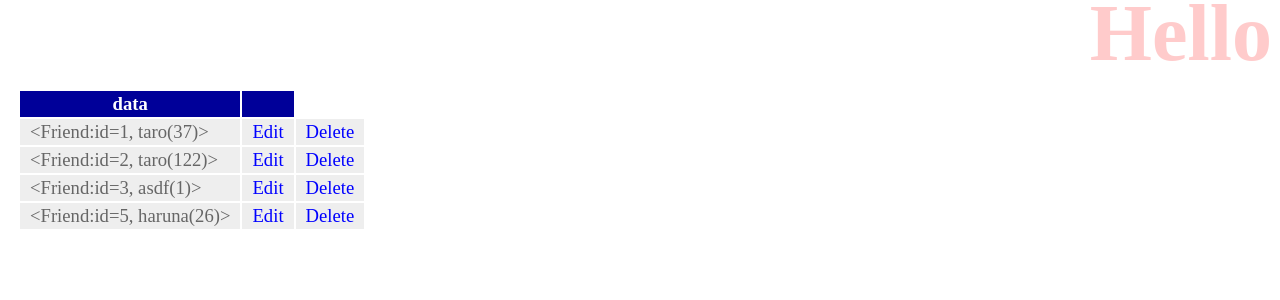
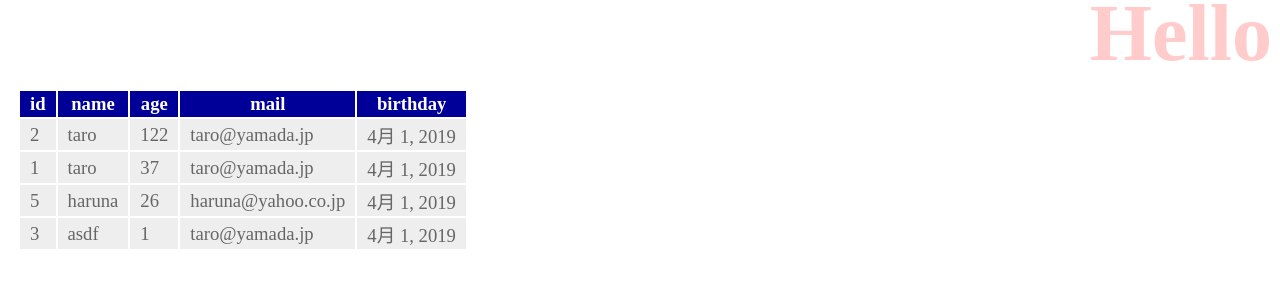
Before and after one commit to yunsunghyun/django_app, a Django app: page /hello/ in a window 1280 px wide. Shown: the top 300 px of the page. Run offline with Django 3.2, Linux system fonts and the light colour scheme; data comes from the database, SQL or seed files in the repository; both versions use the stored data as it was after the commit.

Commit message:
commit 0421

```diff
--- a/hello/templates/hello/index.html
+++ b/hello/templates/hello/index.html
@@ -9,16 +9,22 @@
 </head>
 <body>
     <h1>{{title}}</h1>
+    <p>{{ message|safe }}</p>
     <table>
         <tr>
-            <th>data</th>
-            <th></th>
+            <th>id</th>
+            <th>name</th>
+            <th>age</th>
+            <th>mail</th>
+            <th>birthday</th>
         </tr>
         {% for item in data %}
             <tr>
-                <td>{{item}}</td>
-                <td><a href="{% url 'edit' item.id %}">Edit</a></td>
-                <td><a href="{% url 'delete' item.id %}">Delete</a></td>
+                <td>{{ item.id }}</td>
+                <td>{{ item.name }}</td>
+                <td>{{ item.age }}</td>
+                <td>{{ item.mail }}</td>
+                <td>{{ item.birthday }}</td>
             </tr>
         {% endfor %}
     </table>
--- a/hello/views.py
+++ b/hello/views.py
@@ -6,9 +6,10 @@ from .forms import FriendForm, FindForm
 
 
 def index(request):
-    data = Friend.objects.all()
+    data = Friend.objects.all().order_by('age').reverse()
     params = {
         'title': 'Hello',
+        'message': '',
         'data': data,
     }
     return render(request, 'hello/index.html', params)
@@ -62,9 +63,8 @@ def find(request):
         msg = 'search result:'
         form = FindForm(request.POST)
         str = request.POST['find']
-        val = str.split()
-        data = Friend.objects.filter(Q(name__contains=str) \
-                                     | Q(mail__contains=str))
+        list = str.split()
+        data = Friend.objects.filter(name__in=list)
     else:
         msg = 'search words...'
         form = FindForm()
```
Also changed, not shown: db.sqlite3.
